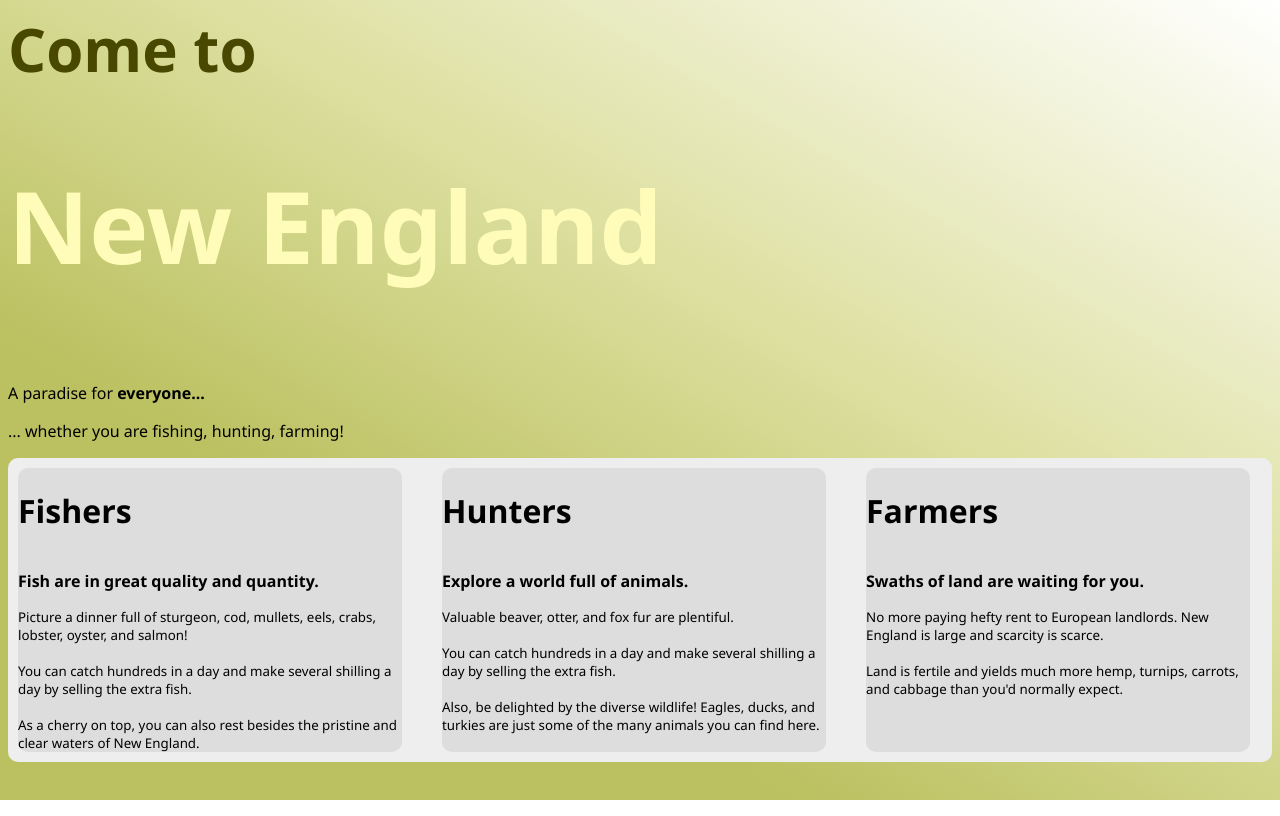
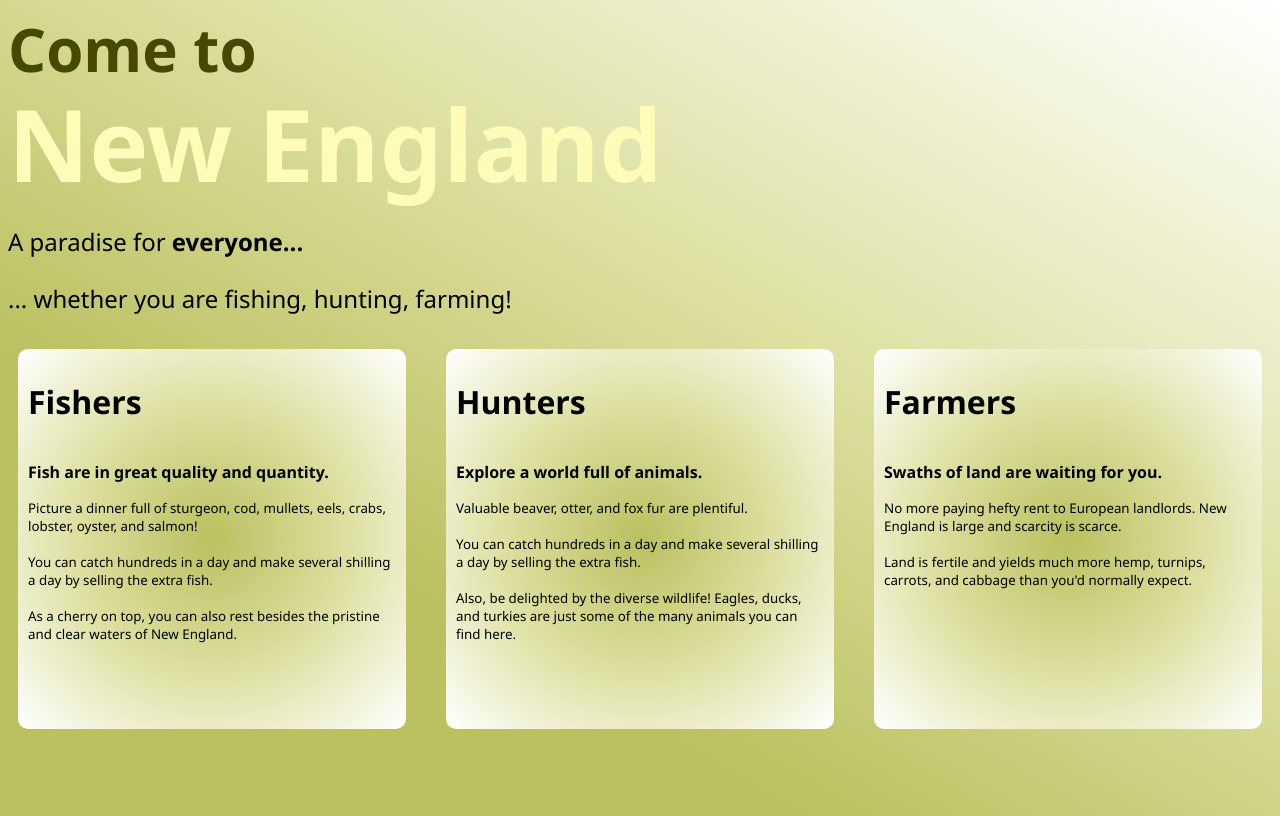
Before and after one commit to Yoon-Ha-Hwang/next-chapter, a plain HTML site: page index.html in a window 1280 px wide. Drawn offline with Linux system fonts and the light colour scheme.

Commit message:
Styling for the information cards

```diff
--- a/style.css
+++ b/style.css
@@ -1,14 +1,11 @@
 body {
+    min-height: 100vh;
     background: linear-gradient(30deg, #BBC060 30%, #DDE0A0 60%, #FFFFFF 100%);
 }
 
 .font {
     font-family: 'Segoe UI', Tahoma, Geneva, Verdana, sans-serif;
 }
-
-/*
-    Use vw and vh so it scales with the screen size
-*/
 
 /* Start of AI enhanced code block */
 .showcase {
@@ -43,30 +40,45 @@ body {
     font-size: 60px;
     font-weight: 600;
     color: #484800;
+    /* These are in place to ensure there's no big gap between #headpage and #destination */
+    max-height: 0px;
+    min-height: 0px;
 }
 
 #destination {
     font-size: 100px;
     font-weight: 1000;
     color: #FFFCBA;
+    max-height: 50px;
+    min-height: 50px;
+}
+
+#top {
+    font-size: 24px;
 }
 
 .panorama {
     display: flex;
     gap: 20px;
-    background-color: #EEEEEE;
+    background-color: transparent;
     border-radius: 10px;
-    border-color: #AAAAAA;
+    border-color: transparent;
+    max-height: 50vh;
+    min-height: 50vh;
+    overflow: scroll;
+    flex-direction: row;
 }
 
 .individualcards {
     margin: 10px;
     display: flex;
     flex: 1;
-    max-width: 30vw;
-    min-width: 30vw;
+    max-width: auto;
+    min-width: auto;
     flex-direction: column;
-    background-color: #DDDDDD;
+    background: radial-gradient(#BBC060 0%, #DDE0A0 50%, #FFFFFF 100%);
     border-color: #FFFFFF;
     border-radius: 10px;
+    height: auto;
+    padding: 10px;
 }
```
